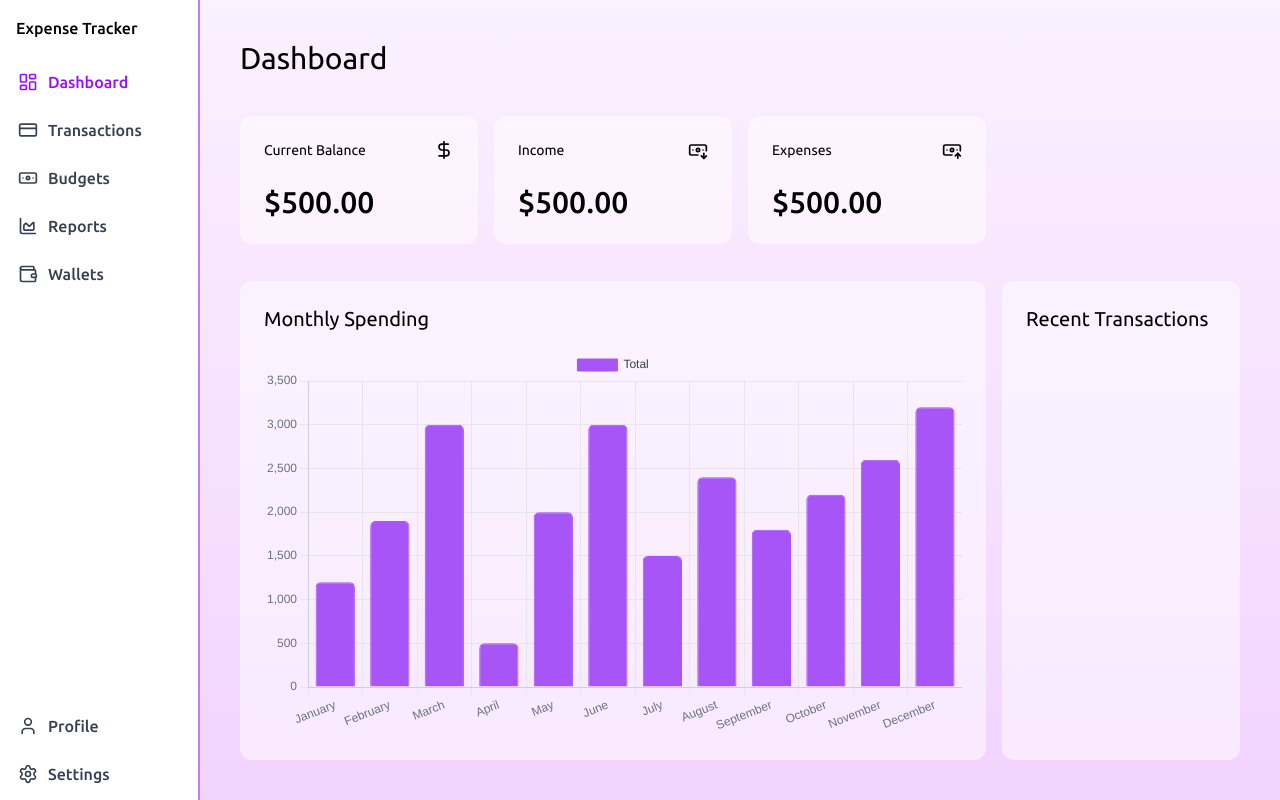
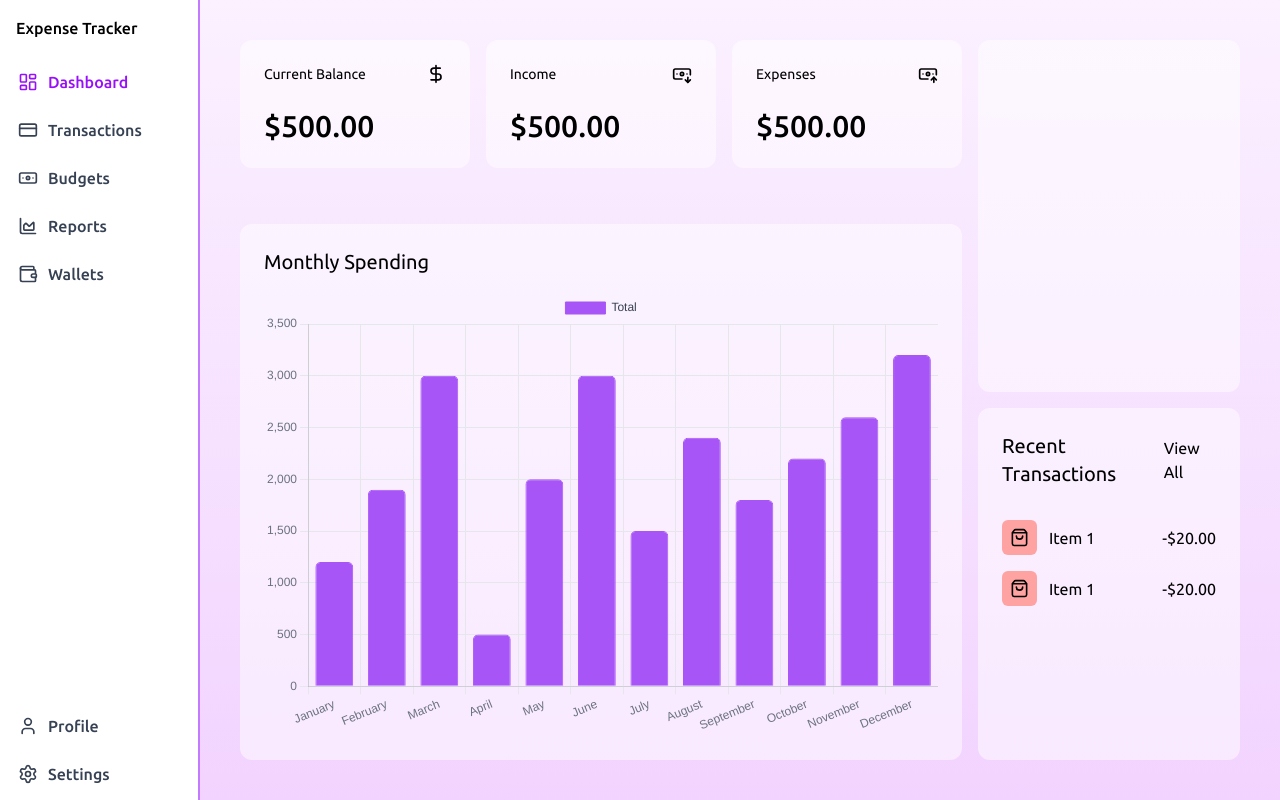
Before and after one commit to trinidj/expense-tracker, a Vue app: page /dashboard in a window 1280 px wide. Built offline with nearby package versions, Linux system fonts and the light colour scheme.

Commit message:
refactor: improve dashboard layout structure and add recent transaction section

```diff
--- a/src/views/Dashboard.vue
+++ b/src/views/Dashboard.vue
@@ -1,7 +1,8 @@
 <script setup>
-  import { DollarSign, BanknoteArrowDown, BanknoteArrowUp } from 'lucide-vue-next';
+  import { DollarSign, BanknoteArrowDown, BanknoteArrowUp, ShoppingBag } from 'lucide-vue-next';
   import { getAllMonths } from '@/utils/getAllMonths.js';
   import { ref, onMounted } from "vue";
+  import { RouterLink } from 'vue-router';
 
   import Chart from 'primevue/chart';
 
@@ -70,48 +71,42 @@
 
 <template>
   <div class="flex flex-col h-screen flex-1">
-    <header class="flex flex-row items-center p-10">
-      <div>
-        <h1 class="text-3xl">Dashboard</h1>
-      </div>
-    </header>
-
-    <section class="flex-1">
-      <div class="grid grid-cols-4 grid-rows-4 gap-4 p-10 pt-0 h-full">
-        <div class="bg-white/45 flex flex-col rounded-xl h-fit">
-          <div class="flex items-center justify-between p-6">
+    <section class="flex-1 p-10">
+      <div class="grid grid-cols-4 grid-rows-4 gap-4 h-full">
+        <section class="bg-white/45 flex flex-col rounded-xl justify-between h-fit">
+          <header class="flex items-center justify-between p-6">
             <h2 class="text-sm">Current Balance</h2>
             <DollarSign :size="20" />
-          </div>
+          </header>
           <div class="p-6 pt-0">
             <p class="text-3xl font-medium">$500.00</p>
           </div>
-        </div>
+        </section>
 
-        <div class="bg-white/45 flex flex-col rounded-xl h-fit">
-          <div class="flex items-center justify-between p-6">
+        <section class="bg-white/45 flex flex-col rounded-xl justify-between h-fit">
+          <header class="flex items-center justify-between p-6">
             <h2 class="text-sm">Income</h2>
             <BanknoteArrowDown :size="20" />
-          </div>
+          </header>
           <div class="p-6 pt-0">
             <p class="text-3xl font-medium">$500.00</p>
           </div>
-        </div>
+        </section>
 
-        <div class="bg-white/45 flex flex-col rounded-xl h-fit">
-          <div class="flex items-center justify-between p-6">
+        <section class="bg-white/45 flex flex-col rounded-xl justify-between h-fit">
+          <header class="flex items-center justify-between p-6">
             <h2 class="text-sm">Expenses</h2>
             <BanknoteArrowUp :size="20" />
-          </div>
+          </header>
           <div class="p-6 pt-0">
             <p class="text-3xl font-medium">$500.00</p>
           </div>
-        </div>
+        </section>
 
-        <div class="bg-white/50 col-span-3 row-span-3 row-start-2 rounded-xl flex flex-col">
-          <div class="p-6 pb-2">
+        <section class="bg-white/50 col-span-3 row-span-3 row-start-2 rounded-xl flex flex-col">
+          <header class="p-6 pb-2">
             <h2 class="text-xl">Monthly Spending</h2>
-          </div>
+          </header>
 
           <div class="flex-1 p-6 pt-2 min-h-0">
             <Chart
@@ -121,13 +116,48 @@
               style="height: 100%; width: 100%;"
             />
           </div>
-        </div>
+        </section>
 
-        <div class="bg-white/50 row-span-3 col-start-4 row-start-2 rounded-xl flex flex-col">
-          <div class="p-6 pb-2">
+        <section class="bg-white/50 row-span-2 col-span-3 row-start-1 rounded-xl flex flex-col">
+
+        </section>
+
+        <section class="bg-white/50 row-span-2 col-span-3 row-start-3 rounded-xl flex flex-col">
+          <header class="flex flex-row items-center justify-between p-6">
             <h2 class="text-xl">Recent Transactions</h2>
+            <RouterLink
+              :to="'/transactions'"
+            >
+              View All
+            </RouterLink>
+          </header>
+
+          <div class=" p-6 pt-0 h-full">
+            <ul class="flex flex-col h-full">
+              <li class="flex flex-row p-2 pl-0 pr-0 items-center justify-between">
+                <div class="flex items-center gap-3">
+                  <ShoppingBag
+                    class="p-2 bg-red-300 rounded-md"
+                    :size="35"
+                  />
+                  <p>Item 1</p>
+                </div>
+                <p>-$20.00</p>
+              </li>
+
+              <li class="flex flex-row p-2 pl-0 pr-0 items-center justify-between">
+                <div class="flex items-center gap-3">
+                  <ShoppingBag
+                    class="p-2 bg-red-300 rounded-md"
+                    :size="35"
+                  />
+                  <p>Item 1</p>
+                </div>
+                <p>-$20.00</p>
+              </li>
+            </ul>
           </div>
-        </div>
+        </section>
       </div>
     </section>
   </div>
```
